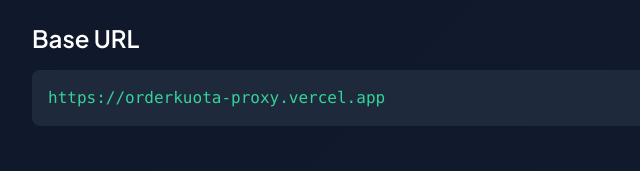
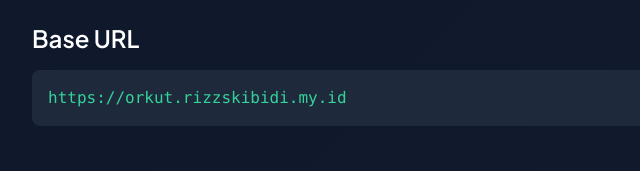
Before and after one commit to ZexFork/OrderKuota-Proxy-API, a website: page public/index.html in a window 1280 px wide. Shown: the part 190-361 px from the top of the page, 184-824 px from the left. Drawn offline with nearby package versions, Linux system fonts and the light colour scheme.

Commit message:
Update index.html

```diff
--- a/public/index.html
+++ b/public/index.html
@@ -26,7 +26,7 @@
 
     <section class="mb-12">
       <h2 class="text-2xl font-semibold mb-4 text-white">Base URL</h2>
-      <code class="block bg-slate-800 p-4 rounded-lg text-emerald-400">https://orderkuota-proxy.vercel.app</code>
+      <code class="block bg-slate-800 p-4 rounded-lg text-emerald-400">https://orkut.rizzskibidi.my.id</code>
     </section>
 
     <section class="mb-12">
```
